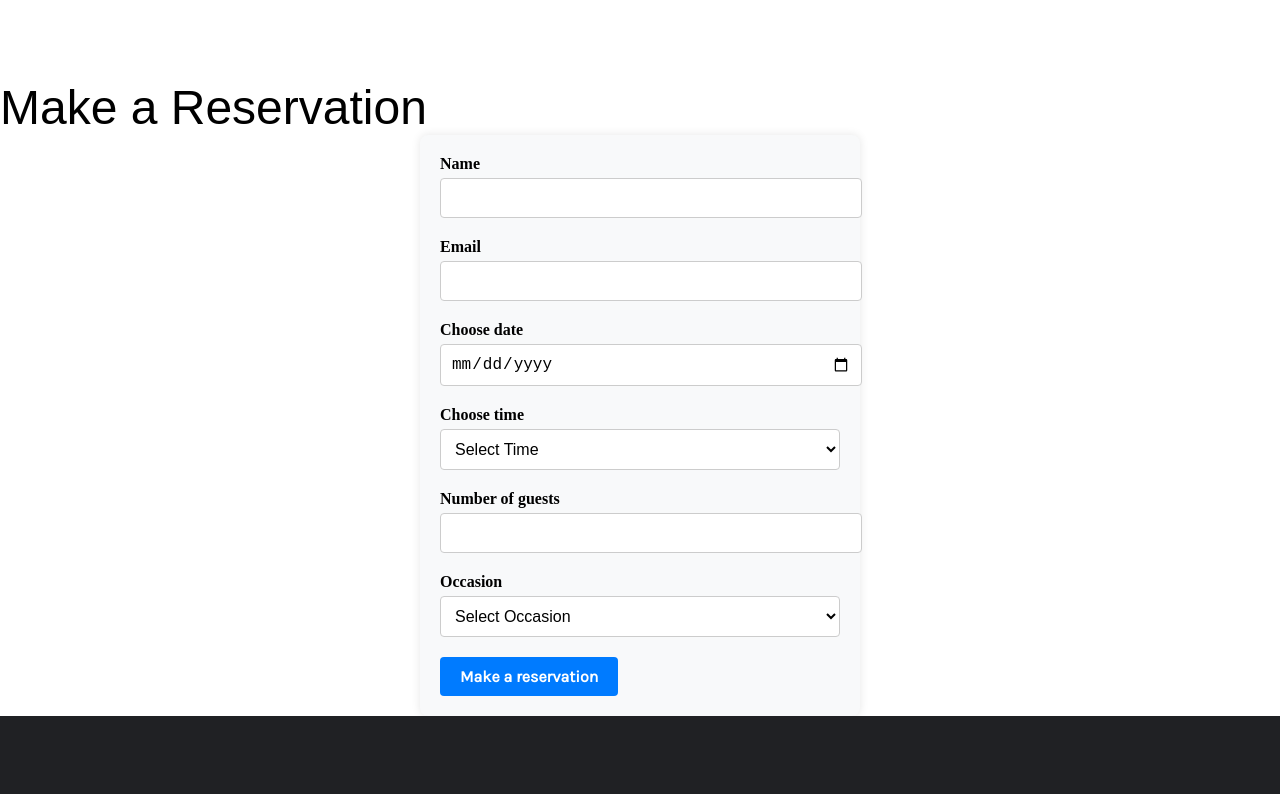
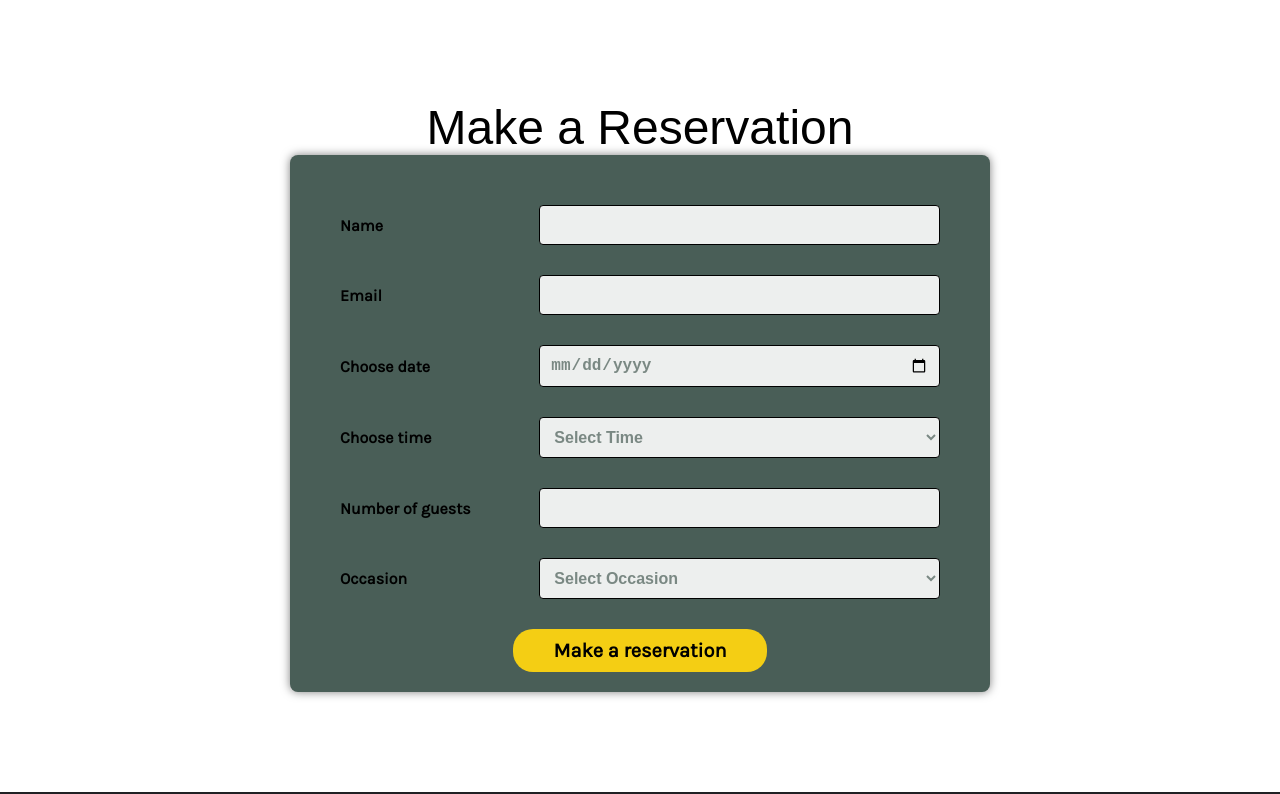
Before and after one commit to nitis1203/Frontend-Capstone-Project, a React (Create React App) app: page /bookingpage in a window 1280 px wide. Shown: the top 794 px of the page. Built offline with nearby package versions, Linux system fonts and the light colour scheme; a web font is replaced by a local one.

Commit message:
Desktop UI setup finished

```diff
--- a/src/App.css
+++ b/src/App.css
@@ -150,6 +150,7 @@ nav {
   overflow: hidden;
   display: flex;
   flex-direction: column;
+  transition: transform 0.2s ease-in-out;
 }
 
 .menu-image img {
@@ -170,6 +171,12 @@ nav {
 
 .menu-order {
   margin-top: auto;
+}
+
+.menu-card:hover{
+  box-shadow: 0 0 10px 0 rgba(0, 0, 0, 0.5);
+  transform: scale(1.04);
+  transition: 0.2s ease-in-out;
 }
 
 .testimonials{
@@ -289,57 +296,50 @@ footer p, footer a {
 }
 
 .form-page {
-  padding-top: 10vh;
+  padding: 100px 290px 100px 290px;
+}
+
+.form-page h2 {
+  text-align: center;
 }
 
 .form-container {
-  max-width: 400px;
+  max-width: 700px;
   margin: 0 auto;
   padding: 20px;
-  background-color: #f8f9fa;
+  background-color: #495E57;
   border-radius: 8px;
-  box-shadow: 0px 0px 10px 0px rgba(0,0,0,0.1);
+  box-shadow: 0px 0px 10px 0px rgba(0,0,0,0.5);
+  font-family: 'karla', sans-serif;
 }
 
 .form-group {
-  margin-bottom: 20px;
+  margin: 30px;
+  display: flex; /* Use flexbox */
+  align-items: center;
 }
 
 .form-label {
-  display: block;
+  flex: 1; /* Allow label to grow and shrink */
   font-weight: bold;
-  margin-bottom: 5px;
+  margin-right: 10px;
 }
 
-.form-input {
-  width: 100%;
+.form-input,
+.form-select {
+  flex: 2; /* Allow input/select to grow and shrink */
   padding: 10px;
   border-radius: 4px;
-  border: 1px solid #ccc;
+  border: 1px solid black;
   font-size: 16px;
+  width: 100%; /* Take up the remaining space */
+  background-color: #EDEFEE;
+  color: #495e57b4;
+  font-weight: bold;
 }
 
-.form-select {
-  width: 100%;
-  padding: 10px;
-  border-radius: 4px;
-  border: 1px solid #ccc;
-  font-size: 16px;
-  background-color: #fff;
-}
-
-.form-submit {
-  background-color: #007bff;
-  color: #fff;
-  border: none;
-  padding: 10px 20px;
-  font-size: 16px;
-  border-radius: 4px;
-  cursor: pointer;
-}
-
-.form-submit:hover {
-  background-color: #0056b3;
+.form-button{
+  text-align: center;
 }
 
 .construction-container {
@@ -364,3 +364,51 @@ footer p, footer a {
   color: #495E57;
   text-align: center;
 }
+
+.confirm-overlay {
+  position: fixed;
+  top: 0;
+  left: 0;
+  width: 100%;
+  height: 100%;
+  background-color: rgba(0, 0, 0, 0.5);
+  display: flex;
+  justify-content: center;
+  align-items: center;
+  z-index: 1000; /* Higher z-index to ensure it's above other content */
+}
+
+.confirm-box {
+  background-color: white;
+  padding: 20px;
+  border-radius: 5px;
+  box-shadow: 0 0 10px rgba(0, 0, 0, 0.3);
+  width: 30%;
+  height: 30%;
+  display: flex;
+  justify-content: center;
+  align-items: center;
+}
+
+.confirm-content {
+  text-align: center;
+  color: #495E57;
+}
+
+.confirm-content img {
+  width: 20%;
+  padding: 10px;
+}
+
+.confirm-content p {
+  padding-bottom: 10px;
+}
+
+.confirm-content button {
+  margin-top: 10px;
+}
+
+/* Apply styles to dim the rest of the page */
+body.confirm-open {
+  filter: blur(3px);
+}
--- a/src/BookingForm.js
+++ b/src/BookingForm.js
@@ -1,7 +1,12 @@
 import React, { useReducer, useState, useEffect } from 'react';
 import { fetchAPI } from './api';
+import ConfirmBooking from './ConfirmedBooking';
 
-function BookingForm({ availableTimes, setAvailableTimes, userId }) {
+function BookingForm() {
+
+    const [showConfirmation, setShowConfirmation] = useState(false);
+    const [confirmationMessage, setConfirmationMessage] = useState('');
+
     const timesReducer = (state, action) => {
         switch (action.type) {
             case 'UPDATE_TIMES':
@@ -70,19 +75,13 @@ function BookingForm({ availableTimes, setAvailableTimes, userId }) {
         event.preventDefault();
         const { date, time, email, name } = formData;
 
-        /*const formData = {
-            date: event.target.date.value,
-            time: event.target.time.value,
-            guests: event.target.guests.value,
-            occasion: event.target.occasion.value
-        };*/
-        console.log('Form Data:', formData);
-
         if (isUserAlreadyBooked(date, time)) {
-            alert('You have already booked for the same day and same time.');
+          setConfirmationMessage('You have already booked for the same day and same time.');
+          setShowConfirmation(true);
         } else {
           addBooking(date, time, email, name);
-            alert('Booking successful!');
+          setConfirmationMessage('Booking successful!');
+          setShowConfirmation(true);
           // Reset form fields after successful submission
           setFormData({
             date: '',
@@ -161,11 +160,17 @@ function BookingForm({ availableTimes, setAvailableTimes, userId }) {
                         <option value="">Select Occasion</option>
                         <option value="Birthday">Birthday</option>
                         <option value="Anniversary">Anniversary</option>
+                        <option value="Engagement">Engagement</option>
                     </select>
                 </div>
 
+                <div className='form-button'>
                     <button aria-label="On Click" className="form-submit" type="submit">Make a reservation</button>
+                </div>
             </form>
+            {showConfirmation && (
+                <ConfirmBooking message={confirmationMessage} onClose={() => setShowConfirmation(false)} />
+            )}
         </div>
     );
 }
--- a/src/BookingPage.js
+++ b/src/BookingPage.js
@@ -1,37 +1,14 @@
 // BookingPage.js
-import React, { useState } from 'react';
+import React from 'react';
 import BookingForm from './BookingForm';
-import ConfirmedBooking from './ConfirmedBooking';
-import { submitAPI } from './api';
 
 function BookingPage() {
-    const [availableTimes, setAvailableTimes] = useState([
-        '17:00', '18:00', '19:00', '20:00', '21:00'
-    ]);
-
-    const [bookingConfirmed, setBookingConfirmed] = useState(false);
-
-    const submitForm = async (formData) => {
-        try {
-            const isSubmitted = await submitAPI(formData);
-            if (isSubmitted) {
-                setBookingConfirmed(true);
-            }
-        } catch (error) {
-            console.error('Error submitting form:', error);
-            // Handle error submission
-        }
-    };
 
     return (
         <div className='form-page'>
             <h2>Make a Reservation</h2>
             <div>
-                {bookingConfirmed ? (
-                    <ConfirmedBooking />
-                ) : (
-                    <BookingForm submitForm={submitForm} availableTimes={availableTimes} setAvailableTimes={setAvailableTimes}/>
-                )}
+                <BookingForm/>
             </div>
         </div>
     );
--- a/src/ConfirmedBooking.js
+++ b/src/ConfirmedBooking.js
@@ -1,13 +1,37 @@
-// ConfirmedBooking.js
-import React from 'react';
+import React, { useEffect } from 'react';
+import SuccessImage from './assets/success.png';
+import ErrorImage from './assets/Warning-sign.png';
 
-function ConfirmedBooking() {
-    return (
-        <div>
-            <h2>Booking Confirmed</h2>
-            <p>Your booking has been confirmed. Thank you!</p>
+function ConfirmBooking({ message, onClose }) {
+  useEffect(() => {
+    const handleOutsideClick = (event) => {
+      if (!event.target.closest('.confirm-content')) {
+        onClose();
+      }
+    };
+
+    document.addEventListener('mousedown', handleOutsideClick);
+
+    return () => {
+      document.removeEventListener('mousedown', handleOutsideClick);
+    };
+  }, [onClose]);
+
+  return (
+    <div className="confirm-overlay">
+      <div className="confirm-box">
+        <div className="confirm-content">
+          {message === 'Booking successful!' ? (
+            <img src={SuccessImage} alt="Success" />
+          ) : (
+            <img src={ErrorImage} alt="Already Booked" />
+          )}
+          <p>{message}</p>
+          <button onClick={onClose}>Okay</button>
         </div>
-    );
+      </div>
+    </div>
+  );
 }
 
-export default ConfirmedBooking;
+export default ConfirmBooking;
```
Also changed, not shown: src/assets/success.png (added). Lines whose indentation alone changed are shown as unchanged.
